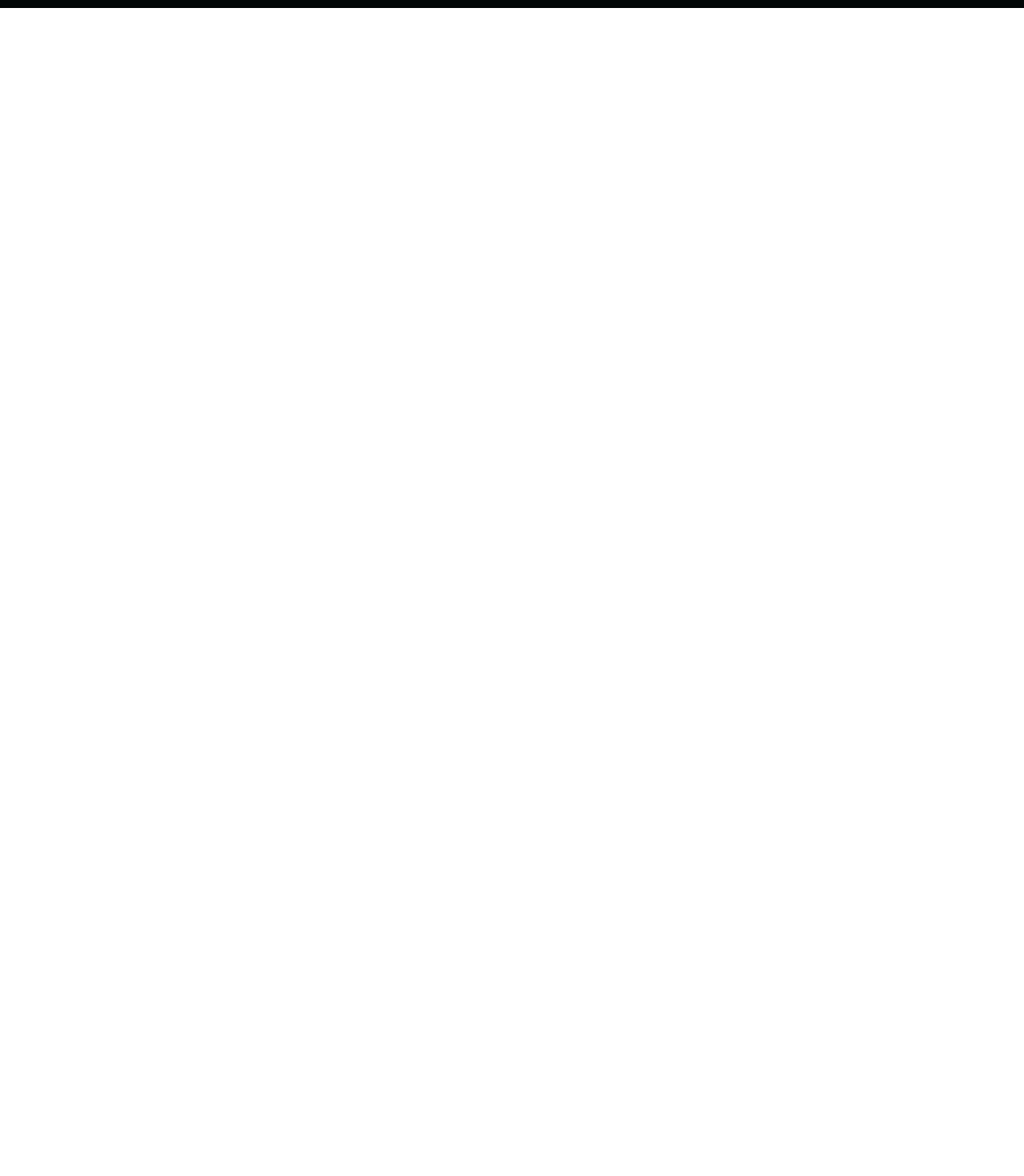
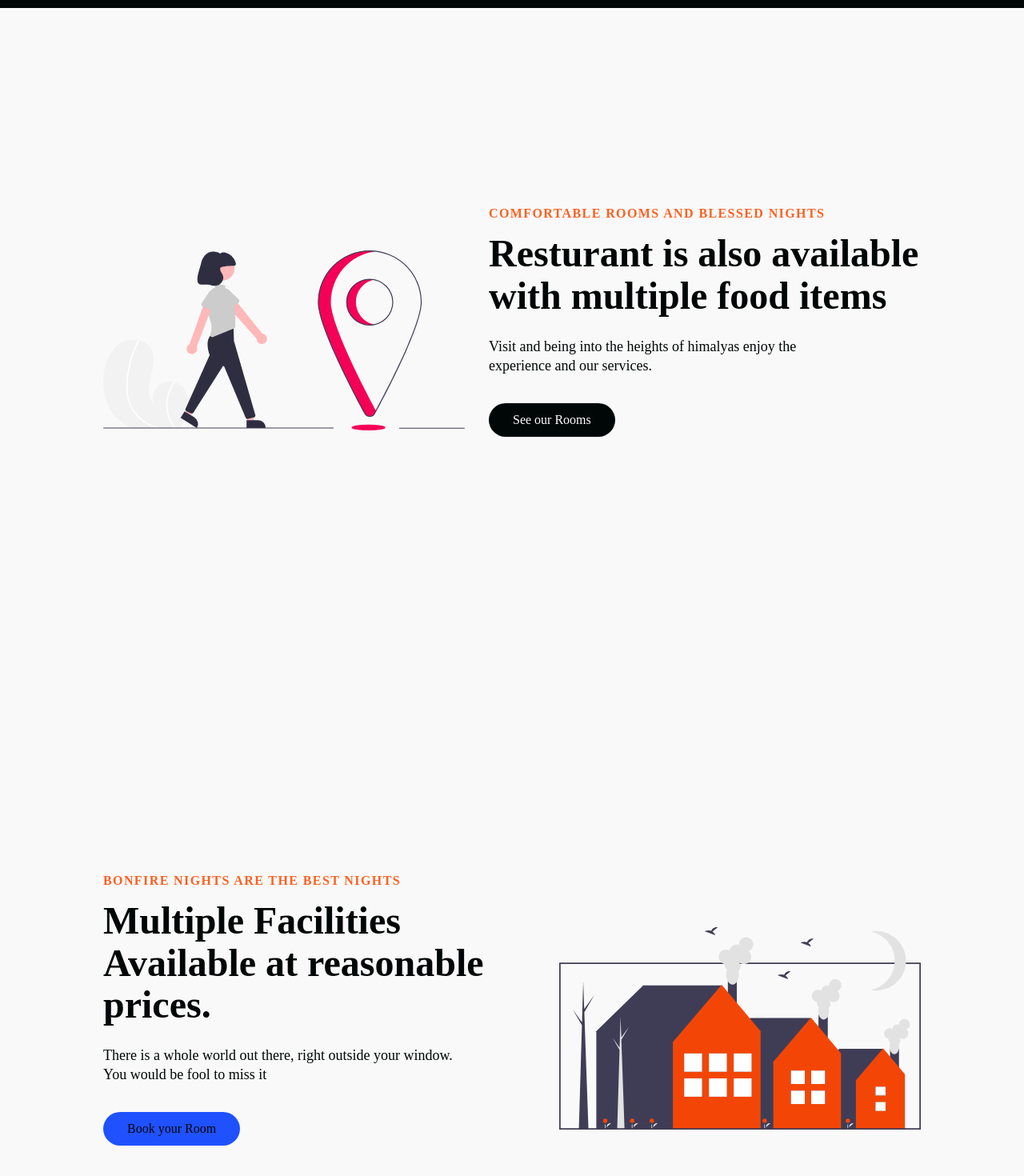
Before and after one commit to AbhayRana14/The-Leela-Hospitality, a React (Create React App) app: page / in a window 1280 px wide. Shown: the part 1730-3200 px from the top of the page at 80% size. Before the commit the page ends 1740 px from the top, so only its background shows below. Built offline with nearby package versions, Linux system fonts and the light colour scheme; a web font is replaced by a local one.

Commit message:
Information-Section Update 3

```diff
--- a/src/Components/InfoSection/Data.js
+++ b/src/Components/InfoSection/Data.js
@@ -9,8 +9,42 @@
     buttonLabel: 'Book your Room',
     imgStart: false,
     img: "/Images/svg-7.svg",
-    alt: 'Car',
+    alt: 'Fire',
     dark: true,
     primary: true,
     darkText: false
 };
+
+export const homeObjTwo = {
+    id: 'discover',
+    lightBg: true,
+    lightText: false,
+    lightTextDesc: false,
+    topLine: 'Comfortable rooms and blessed nights',
+    headLine: 'Resturant is also available with multiple food items',
+    description: 'Visit and being into the heights of himalyas enjoy the experience and our services.',
+    buttonLabel: 'See our Rooms',
+    imgStart: true,
+    img: "/Images/svg-1.svg",
+    alt: 'Location',
+    dark: false,
+    primary: false,
+    darkText: true,
+};
+
+export const homeObjThree = {
+    id: 'signup',
+    lightBg: true,
+    lightText: false,
+    lightTextDesc: false,
+    topLine: 'Bonfire Nights are the best Nights',
+    headLine: 'Multiple Facilities Available at reasonable prices.',
+    description: 'There is a whole world out there, right outside your window. You would be fool to miss it',
+    buttonLabel: 'Book your Room',
+    imgStart: false,
+    img: "/Images/svg-2.svg",
+    alt: 'Town',
+    dark: true,
+    primary: true,
+    darkText: true
+};
--- a/src/Components/InfoSection/InfoElements.js
+++ b/src/Components/InfoSection/InfoElements.js
@@ -26,10 +26,10 @@
   display: grid;
   grid-auto-columns: minmax(aut0, 1fr);
   align-items: center;
-  grid-template-areas: ${({imgStart})=>(imgStart ? `'col2' col1` : `'col1 col2'`)};
+  grid-template-areas: ${({imgStart})=>(imgStart ? `'col2 col1'` : `'col1 col2'`)};
 
   @media screen and (max-width: 768px){
-    grid-template-areas: ${({imgStart})=>(imgStart ? `'col1' 'col2'` : `'col1 col1' 'col2 col2 '`)};
+    grid-template-areas: ${({imgStart})=>(imgStart ? `'col1' 'col2'` : `'col1 col1' 'col2 col2'`)};
   }
 `;
 
--- a/src/Components/InfoSection/index.js
+++ b/src/Components/InfoSection/index.js
@@ -42,7 +42,7 @@
                       <TextWrapper>
                           <TopLine>{topLine}</TopLine>
                           <Heading lightText={lightText} >{headLine}</Heading>
-                          <Subtitle darktext={darkText}>{description}</Subtitle>
+                          <Subtitle darkText={darkText}>{description}</Subtitle>
                           <BtnWrap>
                               <Button to='home'
                               smooth={true}
--- a/src/Pages/index.js
+++ b/src/Pages/index.js
@@ -3,7 +3,11 @@
 import Navbar from '../Components/Navbar';
 import HeroSection from '../Components/HeroSection';
 import InfoSection from '../Components/InfoSection';
-import { homeObjOne } from '../Components/InfoSection/Data';
+import {
+    homeObjOne,
+    homeObjTwo,
+    homeObjThree
+ } from '../Components/InfoSection/Data';
 
 const Home = () => {
     const[isOpen, setIsOpen]= useState(false);
@@ -16,6 +20,8 @@
            <Navbar toggle={toggle}/>
            <HeroSection/>
            <InfoSection {...homeObjOne}/>
+           <InfoSection {...homeObjTwo}/>
+           <InfoSection {...homeObjThree}/>
         </>
     )
 }
```
